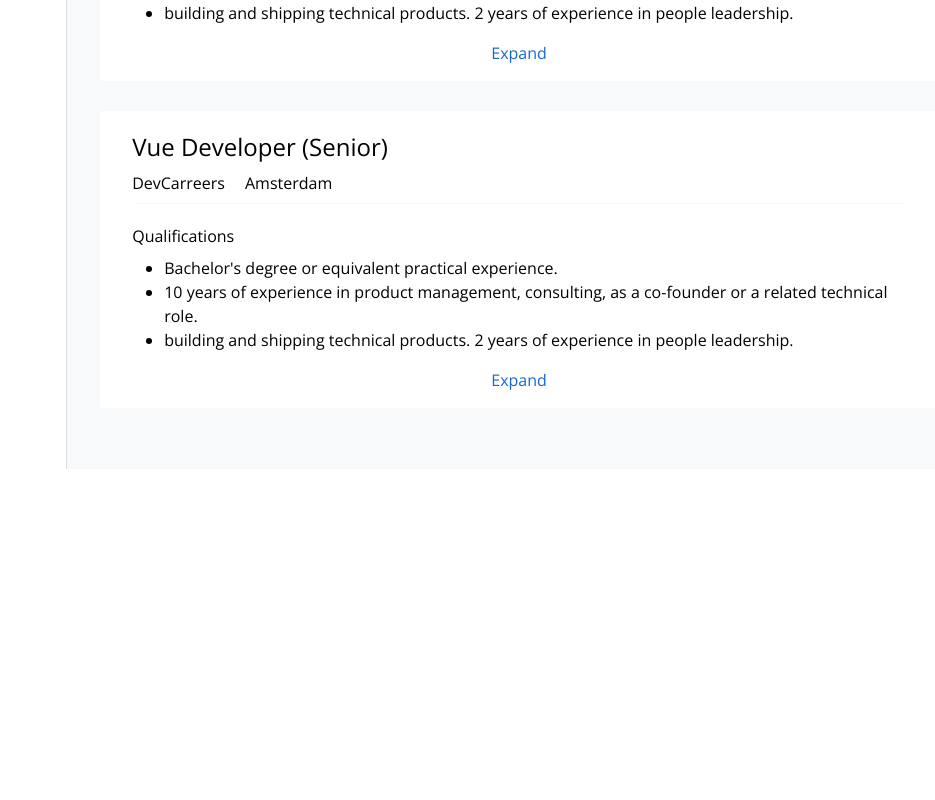
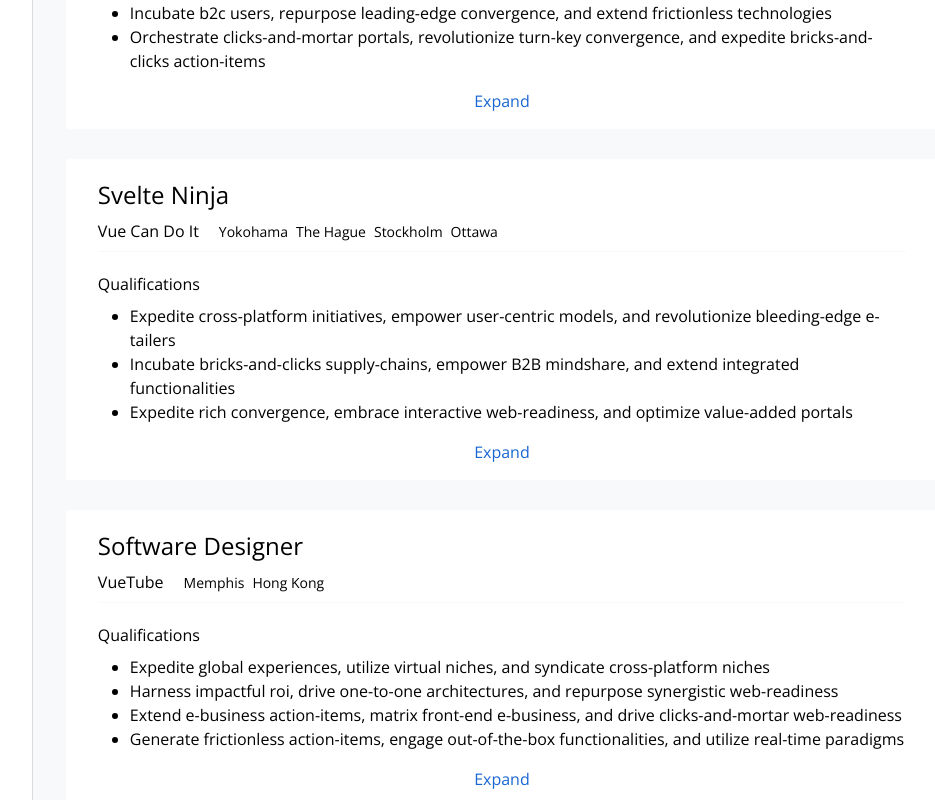
Before and after one commit to brwmaster/job-search, a Vue app: page /jobs/results in a window 1280 px wide. Shown: the part 640-1440 px from the top of the page, without its empty margins (309-1244 px from the left). Before the commit the page ends 1109 px from the top, so only its background shows below. Built offline with nearby package versions, Linux system fonts and the light colour scheme; data requests are answered from the project's data file.

Commit message:
Installed axios and render Joblistings dynamic based on the mocked backend data

```diff
--- a/package.json
+++ b/package.json
@@ -11,6 +11,7 @@
     "backend": "json-server --watch db.json"
   },
   "dependencies": {
+    "axios": "^1.3.2",
     "vue": "^3.2.45",
     "vue-router": "^4.1.6"
   },
--- a/src/components/JobResults/JobListing.vue
+++ b/src/components/JobResults/JobListing.vue
@@ -1,18 +1,26 @@
 <template>
   <li class="mb-7">
     <router-link
-      to="/jobs/results/1"
+      :to="jobPageUrl"
       class="mx-auto block rounded border border-solid border-brand-gray-2 bg-white hover:shadow-gray"
     >
       <div class="mx-8 border-b border-solid border-brand-gray-2 pt-5 pb-2">
-        <h2 class="mb-2 text-2xl">Vue Developer (Senior)</h2>
+        <h2 class="mb-2 text-2xl">{{ job.title }}</h2>
 
         <div class="flex flex-row align-middle">
           <div class="mr-5">
-            <span>DevCarreers</span>
+            <span>{{ job.organization }}</span>
           </div>
           <div>
-            <span>Amsterdam</span>
+            <ul>
+              <li
+                v-for="location in job.locations"
+                :key="location"
+                class="mr-2 inline-block text-sm"
+              >
+                {{ location }}
+              </li>
+            </ul>
           </div>
         </div>
       </div>
@@ -21,21 +29,18 @@
           <h3 class="mt-1 mb-2">Qualifications</h3>
           <div>
             <ul class="list-disc pl-8">
-              <li>Bachelor's degree or equivalent practical experience.</li>
-              <li>
-                10 years of experience in product management, consulting, as a
-                co-founder or a related technical role.
-              </li>
-              <li>
-                building and shipping technical products. 2 years of experience
-                in people leadership.
+              <li
+                v-for="qualification in job.minimumQualifications"
+                :key="qualification"
+              >
+                {{ qualification }}
               </li>
             </ul>
           </div>
         </div>
         <div class="mt-4 text-center">
           <router-link
-            to="/jobs/results/1"
+            :to="jobPageUrl"
             class="p-1 text-brand-blue-1 hover:shadow-blue"
             >Expand</router-link
           >
@@ -48,5 +53,17 @@
 <script>
 export default {
   name: "JobListing",
+  props: {
+    job: {
+      type: Object,
+      required: true,
+    },
+  },
+  computed: {
+    jobPageUrl() {
+      const slug = this.job.title.replace(/\s/g, "-").toLowerCase();
+      return `/jobs/results/${this.job.id}-${slug}`;
+    },
+  },
 };
 </script>
--- a/src/components/JobResults/JobListings.vue
+++ b/src/components/JobResults/JobListings.vue
@@ -1,14 +1,13 @@
 <template>
   <main class="flex-auto bg-brand-gray-2 p-8">
     <ol>
-      <job-listing />
-      <job-listing />
-      <job-listing />
+      <job-listing v-for="job in jobs" :key="job.id" :job="job" />
     </ol>
   </main>
 </template>
 
 <script>
+import axios from "axios";
 import JobListing from "@/components/JobResults/JobListing.vue";
 
 export default {
@@ -16,5 +15,14 @@
   components: {
     JobListing,
   },
+  data() {
+    return {
+      jobs: [],
+    };
+  },
+  async mounted() {
+    const result = await axios.get("http://localhost:3000/jobs");
+    this.jobs = result.data;
+  },
 };
 </script>
```
Also changed, not shown: 1 other file (tests, documents, lock files or other folders).
